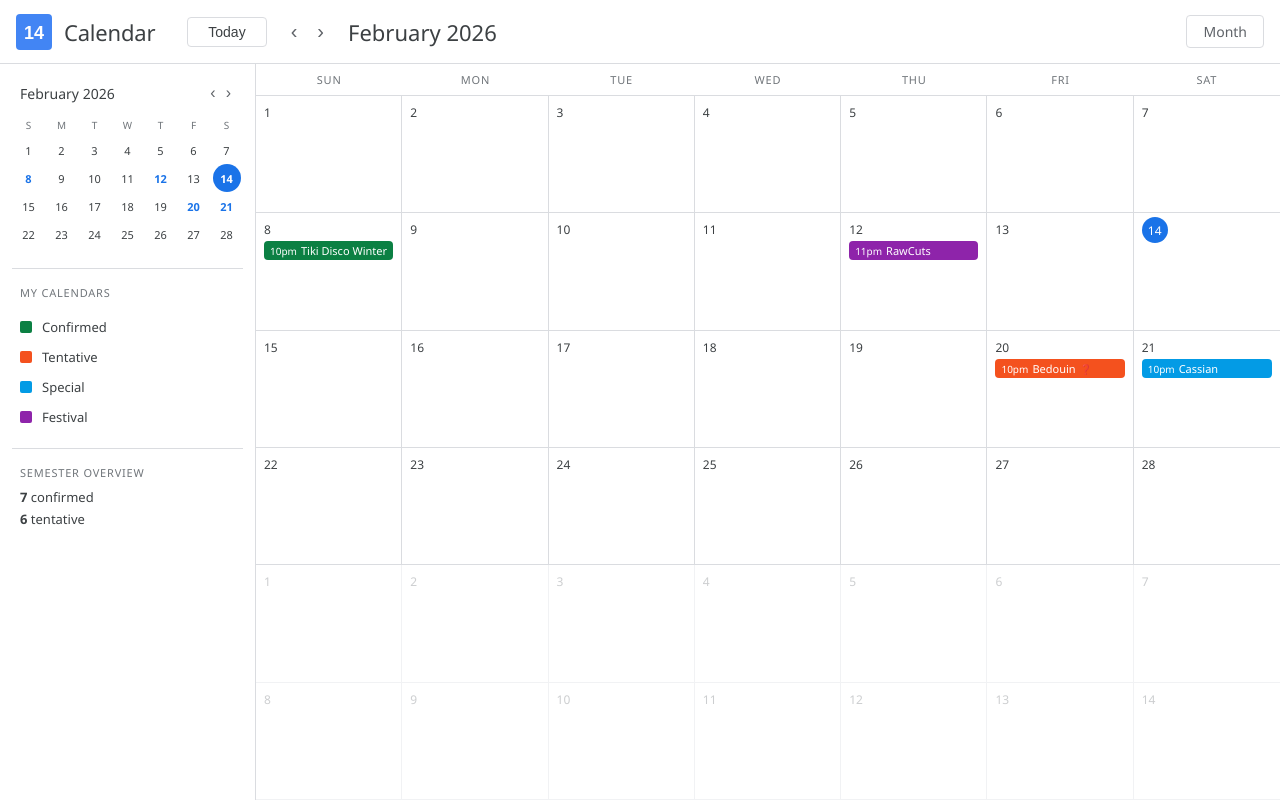
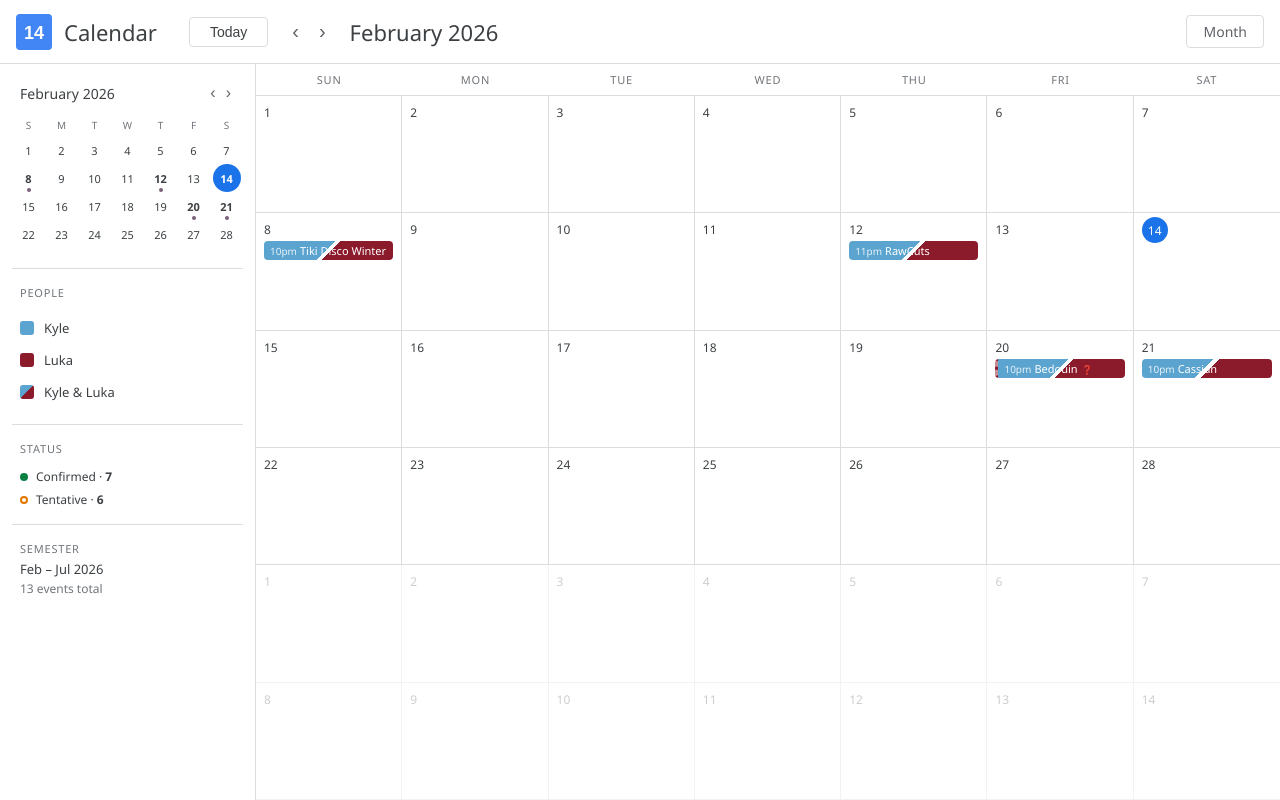
Before and after one commit to kyletristentran/kyle_luka-calendar, a React (Vite) app: page / in a window 1280 px wide. Built offline with nearby package versions, Linux system fonts and the light colour scheme; a web font is replaced by a local one.

Commit message:
Color code by person: Kyle baby blue, Luka maroon, both gradient

```diff
--- a/src/App.jsx
+++ b/src/App.jsx
@@ -1,19 +1,25 @@
 import { useState, useMemo } from "react";
 
+const PEOPLE = {
+  kyle: { name: "Kyle", color: "#5BA4CF", light: "#dceefb", text: "#1a5276" },
+  luka: { name: "Luka", color: "#8B1A2B", light: "#f5dde2", text: "#6b0f1e" },
+  both: { name: "Kyle & Luka", color: "linear-gradient(135deg, #5BA4CF 50%, #8B1A2B 50%)", solid: "#7a5f7b", light: "#ece4f0", text: "#4a2d5e" },
+};
+
 const EVENTS = [
-  { date: "2026-02-08", title: "Tiki Disco Winter", venue: "Knockdown Center, BK", status: "confirmed", color: "#0b8043", time: "10pm" },
-  { date: "2026-02-12", title: "RawCuts", venue: "Secret Location, BK", status: "confirmed", color: "#8e24aa", time: "11pm" },
-  { date: "2026-02-20", title: "Bedouin", venue: "Capitale, NY", status: "tentative", color: "#f4511e", time: "10pm" },
-  { date: "2026-02-21", title: "Cassian", venue: "Navy Yard, BK", status: "confirmed", color: "#039be5", time: "10pm" },
-  { date: "2026-03-01", title: "Tiki Disco Winter", venue: "Knockdown Center, BK", status: "confirmed", color: "#0b8043", time: "10pm" },
-  { date: "2026-03-20", title: "Prospa b2b Josh Baker", venue: "Navy Yard, BK", status: "tentative", color: "#f4511e", time: "10pm" },
-  { date: "2026-03-21", title: "Carl Cox", venue: "Navy Yard, BK", status: "tentative", color: "#f4511e", time: "11pm" },
-  { date: "2026-04-03", title: "SIDEPIECE", venue: "Navy Yard, BK", status: "tentative", color: "#f4511e", time: "10pm" },
-  { date: "2026-04-20", title: "Hot Since 82", venue: "House of Yes, BK", status: "tentative", color: "#f4511e", time: "11pm" },
-  { date: "2026-04-25", title: "CID", venue: "99 Scott, BK", status: "confirmed", color: "#039be5", time: "11pm" },
-  { date: "2026-05-23", title: "Solomun", venue: "Fulton Fish Market, QE", status: "confirmed", color: "#8e24aa", time: "6pm" },
-  { date: "2026-06-20", title: "Beltran", venue: "Navy Yard, BK", status: "tentative", color: "#f4511e", time: "10pm" },
-  { date: "2026-07-25", title: "Klangkeuntsler", venue: "Monegros Desert Fest, SP", status: "confirmed", color: "#0b8043", time: "All day" },
+  { date: "2026-02-08", title: "Tiki Disco Winter", venue: "Knockdown Center, BK", status: "confirmed", person: "both", time: "10pm" },
+  { date: "2026-02-12", title: "RawCuts", venue: "Secret Location, BK", status: "confirmed", person: "both", time: "11pm" },
+  { date: "2026-02-20", title: "Bedouin", venue: "Capitale, NY", status: "tentative", person: "both", time: "10pm" },
+  { date: "2026-02-21", title: "Cassian", venue: "Navy Yard, BK", status: "confirmed", person: "both", time: "10pm" },
+  { date: "2026-03-01", title: "Tiki Disco Winter", venue: "Knockdown Center, BK", status: "confirmed", person: "both", time: "10pm" },
+  { date: "2026-03-20", title: "Prospa b2b Josh Baker", venue: "Navy Yard, BK", status: "tentative", person: "both", time: "10pm" },
+  { date: "2026-03-21", title: "Carl Cox", venue: "Navy Yard, BK", status: "tentative", person: "both", time: "11pm" },
+  { date: "2026-04-03", title: "SIDEPIECE", venue: "Navy Yard, BK", status: "tentative", person: "both", time: "10pm" },
+  { date: "2026-04-20", title: "Hot Since 82", venue: "House of Yes, BK", status: "tentative", person: "both", time: "11pm" },
+  { date: "2026-04-25", title: "CID", venue: "99 Scott, BK", status: "confirmed", person: "both", time: "11pm" },
+  { date: "2026-05-23", title: "Solomun", venue: "Fulton Fish Market, QE", status: "confirmed", person: "both", time: "6pm" },
+  { date: "2026-06-20", title: "Beltran", venue: "Navy Yard, BK", status: "tentative", person: "both", time: "10pm" },
+  { date: "2026-07-25", title: "Klangkeuntsler", venue: "Monegros Desert Fest, SP", status: "confirmed", person: "both", time: "All day" },
 ];
 
 const MONTH_NAMES = ["January","February","March","April","May","June","July","August","September","October","November","December"];
@@ -30,9 +36,12 @@ EVENTS.forEach(e => {
   eventMap[e.date].push(e);
 });
 
+function getEventColor(ev) { return PEOPLE[ev.person]?.color || "#888"; }
+function getEventSolid(ev) { return PEOPLE[ev.person]?.solid || PEOPLE[ev.person]?.color || "#888"; }
+
 export default function App() {
   const [year, setYear] = useState(2026);
-  const [month, setMonth] = useState(1); // Feb
+  const [month, setMonth] = useState(1);
   const [selected, setSelected] = useState(null);
   const [hovered, setHovered] = useState(null);
 
@@ -46,7 +55,6 @@ export default function App() {
   const today = new Date();
   const isToday = (d) => today.getFullYear() === year && today.getMonth() === month && today.getDate() === d;
 
-  // Build 6-row grid (42 cells)
   const cells = useMemo(() => {
     const c = [];
     for (let i = 0; i < firstDay; i++) c.push({ day: prevMonthDays - firstDay + 1 + i, current: false });
@@ -56,7 +64,6 @@ export default function App() {
     return c;
   }, [firstDay, daysInMonth, prevMonthDays]);
 
-  // Mini calendar for sidebar
   const miniCells = useMemo(() => {
     const c = [];
     for (let i = 0; i < firstDay; i++) c.push(null);
@@ -70,46 +77,36 @@ export default function App() {
     <div style={{ height: "100vh", display: "flex", flexDirection: "column", fontFamily: "'Google Sans', 'Segoe UI', Roboto, sans-serif", background: "#fff", color: "#3c4043", overflow: "hidden" }}>
       <link href="https://fonts.googleapis.com/css2?family=Google+Sans:wght@400;500;700&family=Roboto:wght@300;400;500&display=swap" rel="stylesheet" />
 
-      {/* ─── TOP BAR ─── */}
+      {/* TOP BAR */}
       <div style={{ display: "flex", alignItems: "center", padding: "8px 16px", borderBottom: "1px solid #dadce0", flexShrink: 0, gap: 16, height: 64 }}>
         <div style={{ display: "flex", alignItems: "center", gap: 12 }}>
           <svg width="36" height="36" viewBox="0 0 36 36" style={{ flexShrink: 0 }}>
             <rect width="36" height="36" rx="4" fill="#4285f4"/>
             <text x="18" y="25" textAnchor="middle" fill="#fff" fontSize="18" fontWeight="700" fontFamily="Google Sans, sans-serif">{today.getDate()}</text>
           </svg>
-          <span style={{ fontSize: 22, fontWeight: 400, color: "#3c4043", letterSpacing: "-0.2px" }}>Calendar</span>
+          <span style={{ fontSize: 22, fontWeight: 400, color: "#3c4043" }}>Calendar</span>
         </div>
-
-        <button onClick={() => { setYear(today.getFullYear()); setMonth(today.getMonth()); }} style={{
-          border: "1px solid #dadce0", borderRadius: 4, padding: "6px 20px", background: "#fff",
-          fontSize: 14, fontWeight: 500, color: "#3c4043", cursor: "pointer", marginLeft: 16,
-        }}>Today</button>
-
+        <button onClick={() => { setYear(today.getFullYear()); setMonth(today.getMonth()); }} style={{ border: "1px solid #dadce0", borderRadius: 4, padding: "6px 20px", background: "#fff", fontSize: 14, fontWeight: 500, color: "#3c4043", cursor: "pointer", marginLeft: 16 }}>Today</button>
         <div style={{ display: "flex", alignItems: "center", gap: 4 }}>
           <button onClick={prev} style={{ background: "none", border: "none", cursor: "pointer", padding: 8, borderRadius: "50%", display: "flex", alignItems: "center", color: "#5f6368", fontSize: 20 }}>‹</button>
           <button onClick={next} style={{ background: "none", border: "none", cursor: "pointer", padding: 8, borderRadius: "50%", display: "flex", alignItems: "center", color: "#5f6368", fontSize: 20 }}>›</button>
         </div>
-
         <span style={{ fontSize: 22, fontWeight: 400, color: "#3c4043" }}>{MONTH_NAMES[month]} {year}</span>
-
-        <div style={{ marginLeft: "auto", display: "flex", alignItems: "center", gap: 8 }}>
-          <span style={{ fontSize: 14, color: "#5f6368", border: "1px solid #dadce0", borderRadius: 4, padding: "6px 16px" }}>Month</span>
-        </div>
+        <div style={{ marginLeft: "auto", fontSize: 14, color: "#5f6368", border: "1px solid #dadce0", borderRadius: 4, padding: "6px 16px" }}>Month</div>
       </div>
 
-      {/* ─── BODY ─── */}
+      {/* BODY */}
       <div style={{ display: "flex", flex: 1, overflow: "hidden" }}>
 
-        {/* ─── SIDEBAR ─── */}
+        {/* SIDEBAR */}
         <div style={{ width: 256, borderRight: "1px solid #dadce0", padding: "16px 12px", overflowY: "auto", flexShrink: 0 }}>
-
           {/* Mini Calendar */}
           <div style={{ marginBottom: 20 }}>
             <div style={{ display: "flex", alignItems: "center", justifyContent: "space-between", padding: "0 8px", marginBottom: 8 }}>
               <span style={{ fontSize: 14, fontWeight: 500, color: "#3c4043" }}>{MONTH_NAMES[month]} {year}</span>
               <div style={{ display: "flex", gap: 2 }}>
-                <button onClick={prev} style={{ background: "none", border: "none", cursor: "pointer", color: "#5f6368", fontSize: 16, padding: 4, borderRadius: "50%" }}>‹</button>
-                <button onClick={next} style={{ background: "none", border: "none", cursor: "pointer", color: "#5f6368", fontSize: 16, padding: 4, borderRadius: "50%" }}>›</button>
+                <button onClick={prev} style={{ background: "none", border: "none", cursor: "pointer", color: "#5f6368", fontSize: 16, padding: 4 }}>‹</button>
+                <button onClick={next} style={{ background: "none", border: "none", cursor: "pointer", color: "#5f6368", fontSize: 16, padding: 4 }}>›</button>
               </div>
             </div>
             <div style={{ display: "grid", gridTemplateColumns: "repeat(7, 1fr)", gap: 0, textAlign: "center" }}>
@@ -117,55 +114,68 @@ export default function App() {
               {miniCells.map((d, i) => {
                 const t = d && isToday(d);
                 const ev = d && hasEvent(d);
+                const evData = d && eventMap[fmtKey(year, month, d)];
+                const dotColor = evData ? getEventSolid(evData[0]) : null;
                 return (
-                  <div key={i} onClick={() => d && hasEvent(d) && setSelected(fmtKey(year, month, d))} style={{
-                    fontSize: 11, padding: "3px 0", cursor: ev ? "pointer" : "default",
+                  <div key={i} onClick={() => d && ev && setSelected(fmtKey(year, month, d))} style={{
+                    fontSize: 11, cursor: ev ? "pointer" : "default", position: "relative",
                     borderRadius: "50%", width: 28, height: 28, display: "flex", alignItems: "center", justifyContent: "center", margin: "0 auto",
-                    background: t ? "#1a73e8" : "transparent", color: t ? "#fff" : ev ? "#1a73e8" : "#3c4043",
+                    background: t ? "#1a73e8" : "transparent", color: t ? "#fff" : "#3c4043",
                     fontWeight: t || ev ? 600 : 400,
-                  }}>{d || ""}</div>
+                  }}>
+                    {d || ""}
+                    {ev && !t && <div style={{ position: "absolute", bottom: 0, width: 4, height: 4, borderRadius: "50%", background: dotColor }} />}
+                  </div>
                 );
               })}
             </div>
           </div>
 
-          {/* Legend */}
+          {/* People Legend */}
           <div style={{ borderTop: "1px solid #dadce0", paddingTop: 16 }}>
-            <div style={{ fontSize: 11, fontWeight: 500, color: "#70757a", textTransform: "uppercase", letterSpacing: "0.8px", marginBottom: 12, padding: "0 8px" }}>My Calendars</div>
-            {[
-              { label: "Confirmed", color: "#0b8043" },
-              { label: "Tentative", color: "#f4511e" },
-              { label: "Special", color: "#039be5" },
-              { label: "Festival", color: "#8e24aa" },
-            ].map(c => (
-              <div key={c.label} style={{ display: "flex", alignItems: "center", gap: 10, padding: "6px 8px", borderRadius: 4, cursor: "pointer" }}>
-                <div style={{ width: 12, height: 12, borderRadius: 2, background: c.color, flexShrink: 0 }} />
-                <span style={{ fontSize: 13, color: "#3c4043" }}>{c.label}</span>
+            <div style={{ fontSize: 11, fontWeight: 500, color: "#70757a", textTransform: "uppercase", letterSpacing: "0.8px", marginBottom: 12, padding: "0 8px" }}>People</div>
+            {Object.entries(PEOPLE).map(([key, p]) => (
+              <div key={key} style={{ display: "flex", alignItems: "center", gap: 10, padding: "7px 8px", borderRadius: 6, cursor: "default" }}>
+                {key === "both" ? (
+                  <div style={{ width: 14, height: 14, borderRadius: 3, flexShrink: 0, background: "linear-gradient(135deg, #5BA4CF 50%, #8B1A2B 50%)" }} />
+                ) : (
+                  <div style={{ width: 14, height: 14, borderRadius: 3, background: p.color, flexShrink: 0 }} />
+                )}
+                <span style={{ fontSize: 13, color: "#3c4043", fontWeight: 450 }}>{p.name}</span>
               </div>
             ))}
           </div>
 
-          {/* Event count */}
+          {/* Status Legend */}
           <div style={{ borderTop: "1px solid #dadce0", marginTop: 16, paddingTop: 16 }}>
-            <div style={{ fontSize: 11, fontWeight: 500, color: "#70757a", textTransform: "uppercase", letterSpacing: "0.8px", marginBottom: 8, padding: "0 8px" }}>Semester Overview</div>
-            <div style={{ padding: "0 8px", fontSize: 13, color: "#3c4043" }}>
-              <div style={{ marginBottom: 4 }}><strong>{EVENTS.filter(e=>e.status==="confirmed").length}</strong> confirmed</div>
-              <div><strong>{EVENTS.filter(e=>e.status==="tentative").length}</strong> tentative</div>
+            <div style={{ fontSize: 11, fontWeight: 500, color: "#70757a", textTransform: "uppercase", letterSpacing: "0.8px", marginBottom: 12, padding: "0 8px" }}>Status</div>
+            <div style={{ padding: "0 8px", display: "flex", flexDirection: "column", gap: 6 }}>
+              <div style={{ display: "flex", alignItems: "center", gap: 8 }}>
+                <div style={{ width: 8, height: 8, borderRadius: "50%", background: "#0b8043" }} />
+                <span style={{ fontSize: 12, color: "#3c4043" }}>Confirmed · <strong>{EVENTS.filter(e=>e.status==="confirmed").length}</strong></span>
+              </div>
+              <div style={{ display: "flex", alignItems: "center", gap: 8 }}>
+                <div style={{ width: 8, height: 8, borderRadius: "50%", border: "2px solid #e37400", background: "transparent" }} />
+                <span style={{ fontSize: 12, color: "#3c4043" }}>Tentative · <strong>{EVENTS.filter(e=>e.status==="tentative").length}</strong></span>
               </div>
             </div>
           </div>
 
-        {/* ─── MAIN CALENDAR GRID ─── */}
+          {/* Semester range */}
+          <div style={{ borderTop: "1px solid #dadce0", marginTop: 16, paddingTop: 16, padding: "16px 8px 0" }}>
+            <div style={{ fontSize: 11, color: "#70757a", fontWeight: 500, textTransform: "uppercase", letterSpacing: "0.8px", marginBottom: 4 }}>Semester</div>
+            <div style={{ fontSize: 13, color: "#3c4043" }}>Feb – Jul 2026</div>
+            <div style={{ fontSize: 12, color: "#70757a", marginTop: 2 }}>{EVENTS.length} events total</div>
+          </div>
+        </div>
+
+        {/* MAIN GRID */}
         <div style={{ flex: 1, display: "flex", flexDirection: "column", overflow: "hidden" }}>
-
-          {/* Day headers */}
           <div style={{ display: "grid", gridTemplateColumns: "repeat(7, 1fr)", borderBottom: "1px solid #dadce0", flexShrink: 0 }}>
             {DAY_HEADERS.map(d => (
               <div key={d} style={{ textAlign: "center", fontSize: 11, fontWeight: 500, color: "#70757a", padding: "8px 0", letterSpacing: "0.8px" }}>{d}</div>
             ))}
           </div>
-
-          {/* Grid */}
           <div style={{ display: "grid", gridTemplateColumns: "repeat(7, 1fr)", gridTemplateRows: "repeat(6, 1fr)", flex: 1 }}>
             {cells.map((cell, i) => {
               const key = cell.current ? fmtKey(year, month, cell.day) : null;
@@ -183,7 +193,6 @@ export default function App() {
                   transition: "background 0.15s",
                   opacity: cell.current ? 1 : 0.35,
                 }}>
-                  {/* Day number */}
                   <div style={{ marginBottom: 2 }}>
                     <span style={{
                       fontSize: 12, fontWeight: 500,
@@ -194,25 +203,31 @@ export default function App() {
                     }}>{cell.day}</span>
                   </div>
 
-                  {/* Events */}
-                  {events.map((ev, j) => (
+                  {/* Event chips */}
+                  {events.map((ev, j) => {
+                    const p = PEOPLE[ev.person];
+                    const isBoth = ev.person === "both";
+                    const chipBg = isBoth ? "linear-gradient(135deg, #5BA4CF 0%, #5BA4CF 48%, #fff 48%, #fff 52%, #8B1A2B 52%, #8B1A2B 100%)" : p.color;
+                    const isTentative = ev.status === "tentative";
+                    return (
                       <div key={j}
                         onMouseEnter={() => setHovered(`${key}-${j}`)}
                         onMouseLeave={() => setHovered(null)}
                         style={{
                           fontSize: 11, fontWeight: 500, color: "#fff",
-                        background: ev.color,
+                          background: chipBg,
                           borderRadius: 4, padding: "2px 6px", marginBottom: 2,
                           whiteSpace: "nowrap", overflow: "hidden", textOverflow: "ellipsis",
                           opacity: hovered === `${key}-${j}` ? 0.85 : 1,
                           transition: "opacity 0.15s",
-                        position: "relative",
+                          borderLeft: isTentative ? "3px dashed rgba(255,255,255,0.5)" : "none",
                         }}>
-                      <span style={{ marginRight: 4, fontSize: 10 }}>{ev.time}</span>
+                        <span style={{ fontSize: 10, marginRight: 3, opacity: 0.85 }}>{ev.time}</span>
                         {ev.title}
-                      {ev.status === "tentative" && <span style={{ marginLeft: 4, fontSize: 10 }}>❓</span>}
+                        {isTentative && <span style={{ marginLeft: 4, fontSize: 9 }}>❓</span>}
                       </div>
-                  ))}
+                    );
+                  })}
                 </div>
               );
             })}
@@ -220,42 +235,51 @@ export default function App() {
         </div>
       </div>
 
-      {/* ─── EVENT DETAIL POPUP ─── */}
+      {/* EVENT DETAIL POPUP */}
       {selected && eventMap[selected] && (
-        <div style={{
-          position: "fixed", top: 0, left: 0, right: 0, bottom: 0,
-          display: "flex", alignItems: "center", justifyContent: "center",
-          background: "rgba(0,0,0,0.3)", zIndex: 100,
-        }} onClick={() => setSelected(null)}>
-          <div onClick={e => e.stopPropagation()} style={{
-            background: "#fff", borderRadius: 12, padding: "24px 28px", minWidth: 360,
-            boxShadow: "0 24px 48px rgba(0,0,0,0.16)", maxWidth: 440,
-          }}>
-            {eventMap[selected].map((ev, i) => (
-              <div key={i} style={{ marginBottom: i < eventMap[selected].length - 1 ? 16 : 0 }}>
-                <div style={{ display: "flex", alignItems: "center", gap: 12, marginBottom: 8 }}>
-                  <div style={{ width: 14, height: 14, borderRadius: 3, background: ev.color, flexShrink: 0 }} />
-                  <div style={{ fontSize: 20, fontWeight: 400, color: "#3c4043" }}>{ev.title}</div>
+        <div style={{ position: "fixed", top: 0, left: 0, right: 0, bottom: 0, display: "flex", alignItems: "center", justifyContent: "center", background: "rgba(0,0,0,0.3)", zIndex: 100 }} onClick={() => setSelected(null)}>
+          <div onClick={e => e.stopPropagation()} style={{ background: "#fff", borderRadius: 12, padding: 0, minWidth: 380, boxShadow: "0 24px 48px rgba(0,0,0,0.18)", maxWidth: 460, overflow: "hidden" }}>
+            {eventMap[selected].map((ev, i) => {
+              const p = PEOPLE[ev.person];
+              const isBoth = ev.person === "both";
+              const headerBg = isBoth ? "linear-gradient(135deg, #5BA4CF 50%, #8B1A2B 50%)" : p.color;
+              return (
+                <div key={i}>
+                  {/* Color header bar */}
+                  <div style={{ height: 6, background: headerBg }} />
+                  <div style={{ padding: "20px 24px", borderBottom: i < eventMap[selected].length - 1 ? "1px solid #e8eaed" : "none" }}>
+                    <div style={{ fontSize: 22, fontWeight: 400, color: "#3c4043", marginBottom: 12 }}>{ev.title}</div>
+                    <div style={{ fontSize: 14, color: "#5f6368", lineHeight: 1.8 }}>
+                      <div>{new Date(ev.date + "T12:00:00").toLocaleDateString("en-US", { weekday: "long", month: "long", day: "numeric", year: "numeric" })}</div>
+                      <div style={{ display: "flex", alignItems: "center", gap: 6 }}>
+                        <span>🕐</span> {ev.time}
                       </div>
-                <div style={{ fontSize: 14, color: "#5f6368", marginLeft: 26, lineHeight: 1.6 }}>
-                  <div>{new Date(ev.date + "T12:00:00").toLocaleDateString("en-US", { weekday: "long", month: "long", day: "numeric", year: "numeric" })}</div>
-                  <div>{ev.time} · {ev.venue}</div>
-                  <div style={{ marginTop: 6 }}>
+                      <div style={{ display: "flex", alignItems: "center", gap: 6 }}>
+                        <span>📍</span> {ev.venue}
+                      </div>
+                      <div style={{ display: "flex", alignItems: "center", gap: 8, marginTop: 8 }}>
+                        {/* Person badges */}
+                        {isBoth ? (
+                          <>
+                            <span style={{ fontSize: 11, fontWeight: 500, padding: "3px 10px", borderRadius: 12, background: PEOPLE.kyle.light, color: PEOPLE.kyle.text }}>Kyle</span>
+                            <span style={{ fontSize: 11, fontWeight: 500, padding: "3px 10px", borderRadius: 12, background: PEOPLE.luka.light, color: PEOPLE.luka.text }}>Luka</span>
+                          </>
+                        ) : (
+                          <span style={{ fontSize: 11, fontWeight: 500, padding: "3px 10px", borderRadius: 12, background: p.light, color: p.text }}>{p.name}</span>
+                        )}
                         <span style={{
-                      display: "inline-block", fontSize: 11, fontWeight: 500, letterSpacing: "0.5px", textTransform: "uppercase",
-                      padding: "3px 10px", borderRadius: 12,
+                          fontSize: 11, fontWeight: 500, padding: "3px 10px", borderRadius: 12,
                           background: ev.status === "confirmed" ? "#e6f4ea" : "#fce8e6",
                           color: ev.status === "confirmed" ? "#137333" : "#c5221f",
                         }}>{ev.status}</span>
                       </div>
                     </div>
                   </div>
-            ))}
-            <div style={{ textAlign: "right", marginTop: 16 }}>
-              <button onClick={() => setSelected(null)} style={{
-                background: "none", border: "none", color: "#1a73e8", fontSize: 14,
-                fontWeight: 500, cursor: "pointer", padding: "6px 12px", borderRadius: 4,
-              }}>Close</button>
+                </div>
+              );
+            })}
+            <div style={{ textAlign: "right", padding: "8px 16px 12px" }}>
+              <button onClick={() => setSelected(null)} style={{ background: "none", border: "none", color: "#1a73e8", fontSize: 14, fontWeight: 500, cursor: "pointer", padding: "6px 12px", borderRadius: 4 }}>Close</button>
             </div>
           </div>
         </div>
```
Lines whose indentation alone changed are shown as unchanged.
